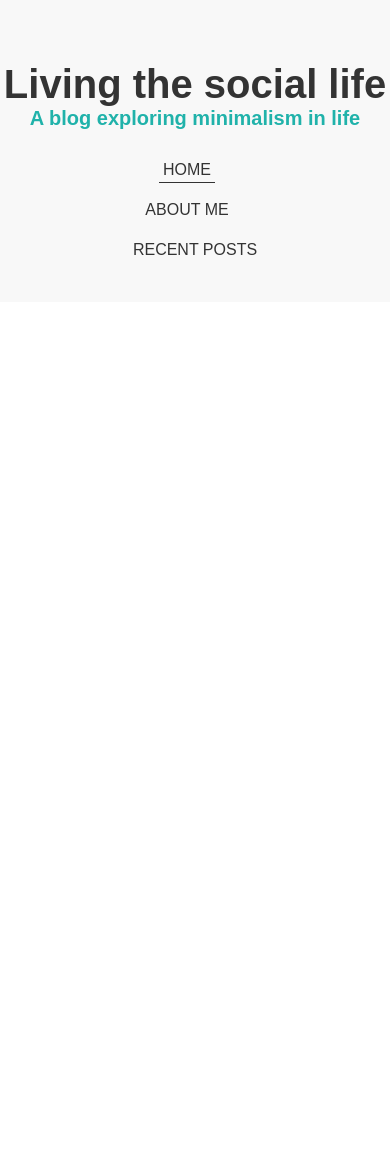
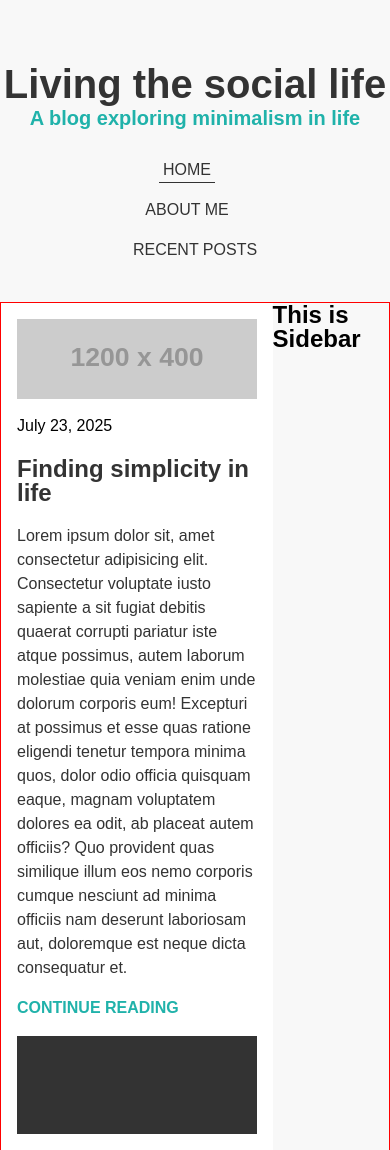
Before and after one commit to raymund-corpuz/fundation-theOdinProject, a plain HTML site: page 16_responsive-navbar/index.html in a window 390 px wide. Before the commit the page ends 844 px from the top, so only its background shows below. Drawn offline with Linux system fonts and the light colour scheme; placeholder pictures from the web are drawn by us.

Commit message:
16_responsive-navbar: Adding a Main and Sidebar content

```diff
--- a/16_responsive-navbar/index.html
+++ b/16_responsive-navbar/index.html
@@ -4,7 +4,7 @@
     <meta charset="UTF-8" />
     <meta name="viewport" content="width=device-width, initial-scale=1.0" />
     <link rel="stylesheet" href="style.css" />
-    <title>responsive Navbar</title>
+    <title>Responsive Navbar</title>
   </head>
   <body>
     <header>
@@ -20,5 +20,86 @@
         </ul>
       </nav>
     </header>
+
+    <div class="container">
+      <main role="main">
+        <article class="article-featured">
+          <img
+            src="https://placehold.co/1200x400"
+            alt=""
+            class="article-image"
+          />
+          <p class="article-info">July 23, 2025</p>
+          <h2 class="article-title">Finding simplicity in life</h2>
+
+          <p class="article-body">
+            Lorem ipsum dolor sit, amet consectetur adipisicing elit.
+            Consectetur voluptate iusto sapiente a sit fugiat debitis quaerat
+            corrupti pariatur iste atque possimus, autem laborum molestiae quia
+            veniam enim unde dolorum corporis eum! Excepturi at possimus et esse
+            quas ratione eligendi tenetur tempora minima quos, dolor odio
+            officia quisquam eaque, magnam voluptatem dolores ea odit, ab
+            placeat autem officiis? Quo provident quas similique illum eos nemo
+            corporis cumque nesciunt ad minima officiis nam deserunt laboriosam
+            aut, doloremque est neque dicta consequatur et.
+          </p>
+          <a href="" class="article-read-more"> Continue reading</a>
+        </article>
+
+        <article class="article-recent">
+          <div class="article-recent-main">
+            <h2 class="article-title"></h2>
+            <p class="article-body"></p>
+            <a href="" class="article-read-more"></a>
+          </div>
+          <div class="article-recent-secondary">
+            <img src="" alt="" class="article-image" />
+            <p class="article-info"></p>
+          </div>
+        </article>
+        <article class="article-recent">
+          <div class="article-recent-main">
+            <h2 class="article-title"></h2>
+            <p class="article-body"></p>
+            <a href="" class="article-read-more"></a>
+          </div>
+          <div class="article-recent-secondary">
+            <img src="" alt="" class="article-image" />
+            <p class="article-info"></p>
+          </div>
+        </article>
+
+        <article class="article-recent">
+          <div class="article-recent-main">
+            <h2 class="article-title"></h2>
+            <p class="article-body"></p>
+            <a href="" class="article-read-more"></a>
+          </div>
+          <div class="article-recent-secondary">
+            <img src="" alt="" class="article-image" />
+            <p class="article-info"></p>
+          </div>
+        </article>
+      </main>
+      <aside class="sidebar">
+        <div class="sidebar-widget">
+          <h2 class="widget-title">This is Sidebar</h2>
+          <img src="" alt="" class="widget-image" />
+          <p class="widget-body"></p>
+        </div>
+        <div class="sidebar-widget">
+          <h2 class="widget-title"></h2>
+          <div class="widget-recent-post">
+            <h3 class="widget-recent-post-title"></h3>
+            <img src="" alt="" class="widget-image" />
+          </div>
+        </div>
+      </aside>
+    </div>
+
+    <footer>
+      <p></p>
+      <p></p>
+    </footer>
   </body>
 </html>
--- a/16_responsive-navbar/style.css
+++ b/16_responsive-navbar/style.css
@@ -58,6 +58,69 @@ nav a:focus {
   border-bottom: 1px solid #333;
 }
 
+.container {
+  max-width: 1200px;
+  display: flex;
+  margin: 0 auto;
+  border: 1px solid red;
+}
+main {
+  width: 70%;
+
+  padding: 1em;
+}
+
+.article-featured {
+  max-width: 100%;
+  border-bottom: 2px solid #333;
+  padding-bottom: 1em;
+}
+
+.article-featured img {
+  width: 100%;
+}
+.article-title {
+  font-size: 1.5rem;
+  color: #333;
+}
+
+.article-info {
+  margin: 0.5em 0;
+}
+.article-title {
+  margin: 0.8em 0;
+}
+.article-body {
+  color: #333;
+  margin-bottom: 1em;
+}
+
+.article-read-more {
+  color: lightseagreen;
+  text-decoration: none;
+  font-weight: bold;
+  text-transform: uppercase;
+}
+
+.article-recent {
+  background-color: #333;
+  display: flex;
+}
+
+.article-recent-image {
+  width: 30%;
+}
+.article-recent-image img {
+  width: 100%;
+}
+
+.sidebar {
+  width: 30%;
+  background-color: #f8f8f8;
+}
+
+/* LAYOUT */
+
 @media (max-width: 675px) {
   nav ul {
     display: flex;
@@ -76,7 +139,7 @@ nav a:focus {
     max-width: 100%;
     justify-content: space-evenly;
     background-color: inherit;
-    padding: 2em;
+    padding: 4em;
     text-align: start;
     background-color: #f8f8f8;
   }
```
